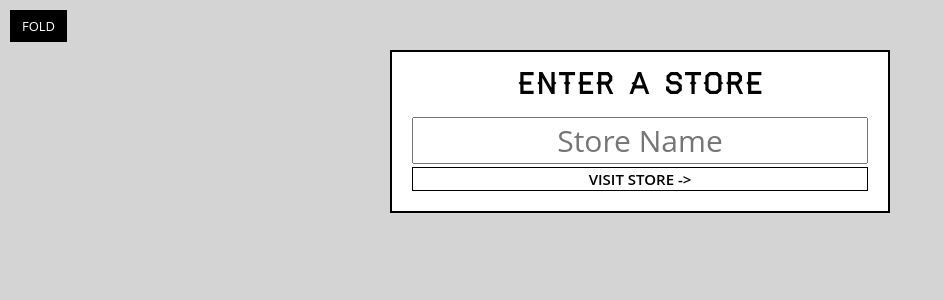
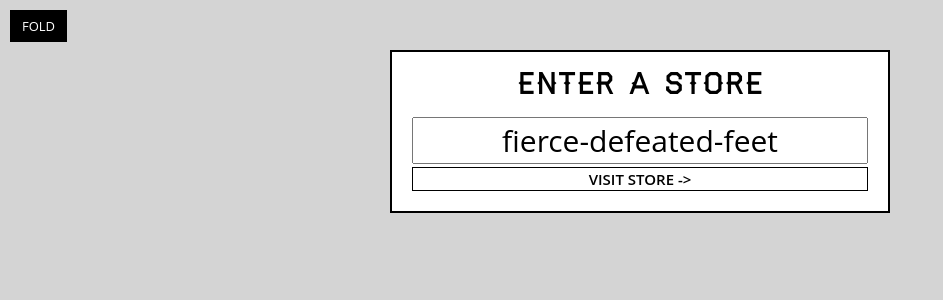
Before and after one commit to superneutrino8/React_Learning-Wes_Bos, a React (Create React App) app in the folder catch-of-the-day/: page / in a window 1280 px wide. Shown: the top 300 px of the page, without its empty margins (0-943 px from the left). Built offline with nearby package versions, Linux system fonts and the light colour scheme.

Commit message:
added routing and events

```diff
--- a/catch-of-the-day/src/components/Header.js
+++ b/catch-of-the-day/src/components/Header.js
@@ -1,4 +1,4 @@
-import React, { Component } from 'react';
+import React from 'react';
 
 const Header = props => {
     return (
--- a/catch-of-the-day/src/components/StorePicker.js
+++ b/catch-of-the-day/src/components/StorePicker.js
@@ -1,11 +1,27 @@
 import React, { Component } from 'react';
 
+import { getFunName } from '../helpers';
+
 class StorePicker extends Component {
+
+    myInput = React.createRef();
+
+    goToStore = event => {
+        event.preventDefault();
+        const storeName = this.myInput.current.value;
+        this.props.history.push(`/store/${storeName}`);
+    };
+
     render() {
         return (
-            <form className="store-selector">
+            <form className="store-selector" onSubmit={this.goToStore}>
                 <h2>Enter A Store</h2>
-                <input type="text" required placeholder="Store Name" />
+                <input
+                    type="text"
+                    ref={this.myInput}
+                    required
+                    placeholder="Store Name"
+                    defaultValue={getFunName()} />
                 <button type="submit">Visit Store -></button>
             </form>
         );
```
